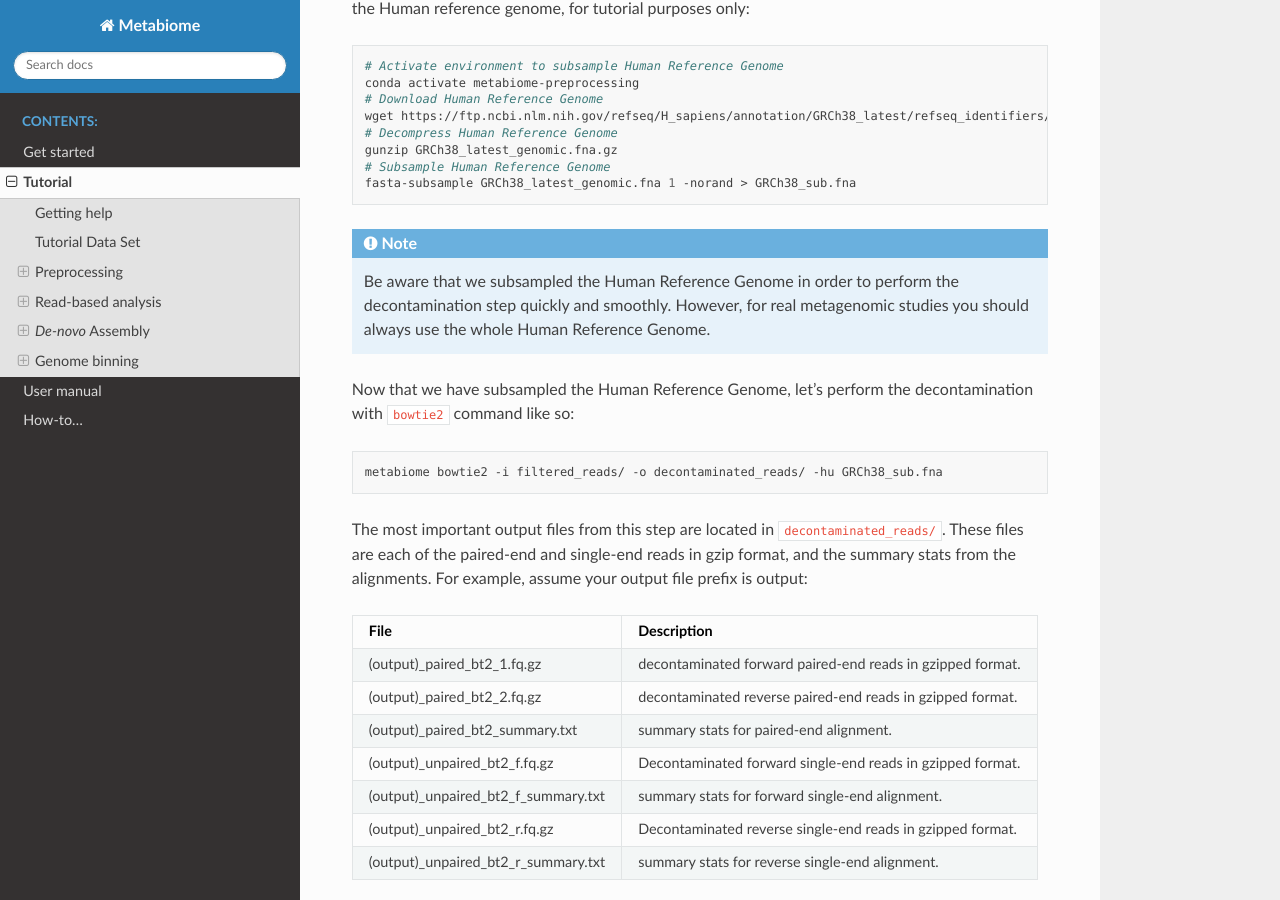
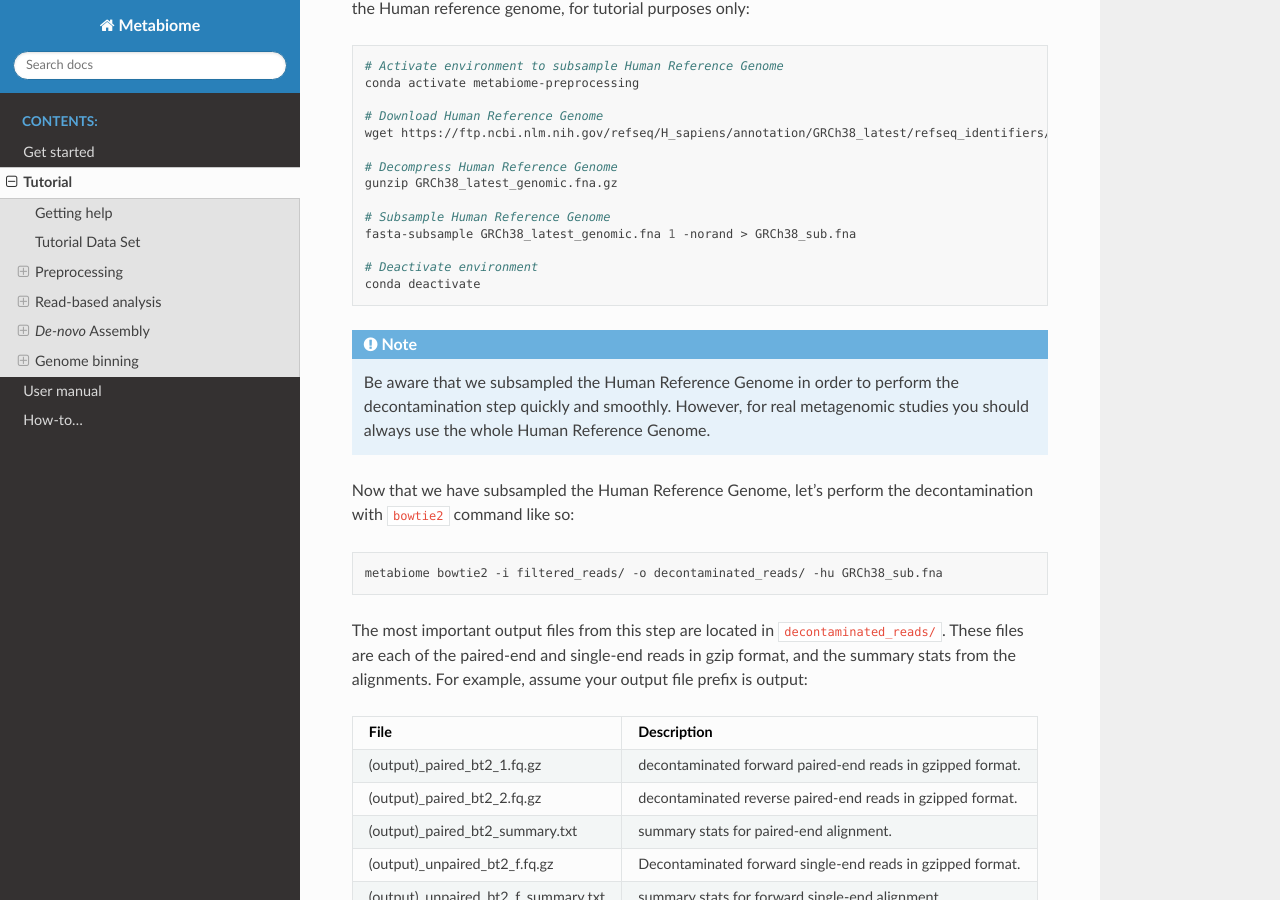
Before and after one commit to Nesper94/Metabiome, a Sphinx documentation site: the page built from documentation/source/tutorial.rst, in a window 1280 px wide and 900 px high, scrolled down 2664 px. Built offline with Sphinx 7.4.7 and the Read the Docs theme 2.0.0, drawn with Linux system fonts in a browser that asks for light colours.

Commit message:
Add space between commands and deactivate conda env

```diff
--- a/documentation/source/tutorial.rst
+++ b/documentation/source/tutorial.rst
@@ -107,12 +107,18 @@ subsample the Human reference genome, for tutorial purposes only:
 
     # Activate environment to subsample Human Reference Genome
     conda activate metabiome-preprocessing
+
     # Download Human Reference Genome
     wget https://ftp.ncbi.nlm.nih.gov/refseq/H_sapiens/annotation/GRCh38_latest/refseq_identifiers/GRCh38_latest_genomic.fna.gz
+
     # Decompress Human Reference Genome
     gunzip GRCh38_latest_genomic.fna.gz
+
     # Subsample Human Reference Genome
     fasta-subsample GRCh38_latest_genomic.fna 1 -norand > GRCh38_sub.fna
+
+    # Deactivate environment
+    conda deactivate
 
 .. note:: Be aware that we subsampled the Human Reference Genome in order to
     perform the decontamination step quickly and smoothly. However, for real
```
